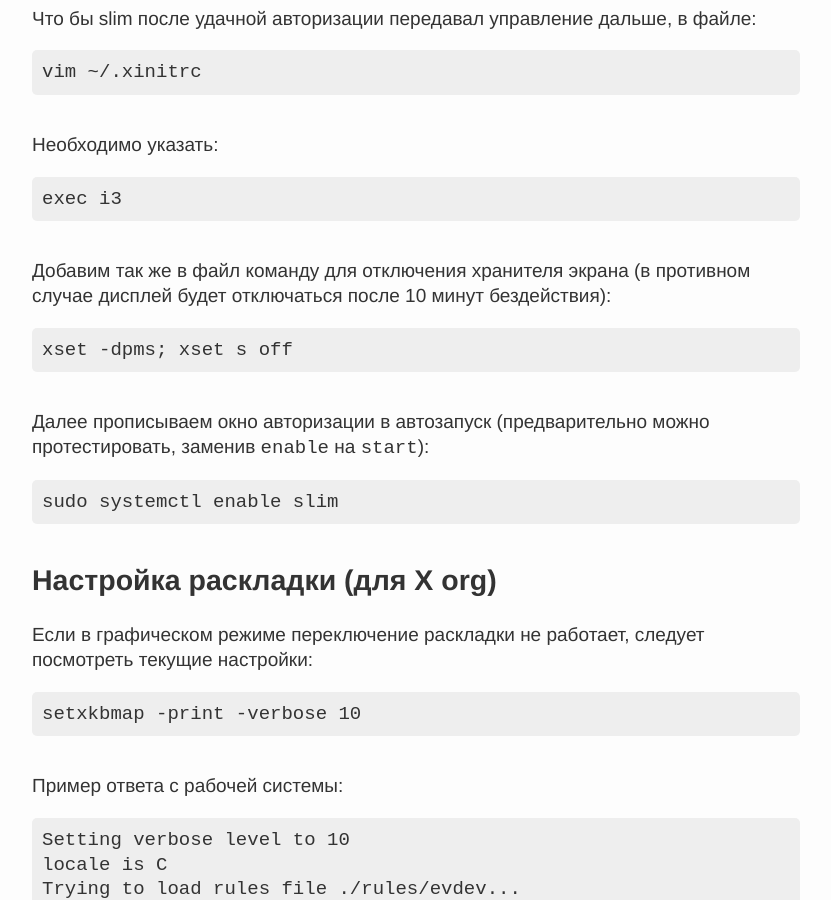
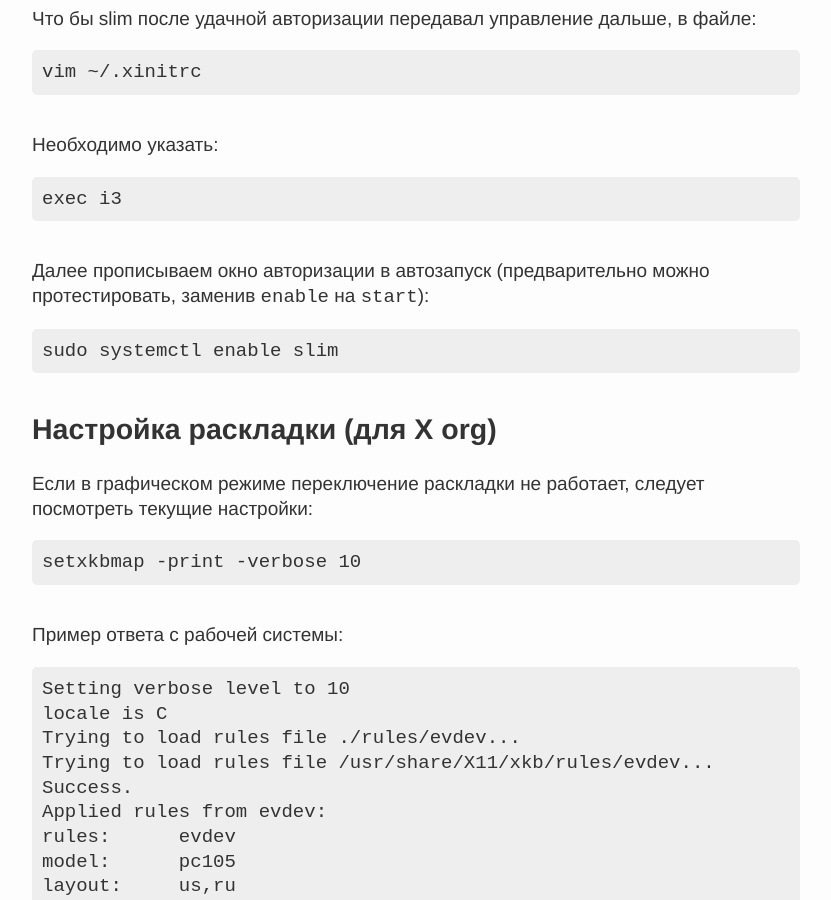
Before and after one commit to Vlad-ku/vlad-ku.github.io, a Jekyll site: the page built from _posts/2018-11-06-setting-arch.md, in a window 1280 px wide and 900 px high, scrolled down 2678 px. Shown: the whole window, without its empty margins (224-1055 px from the left). Built offline with Jekyll 4.4.1, drawn with Linux system fonts in a browser that asks for light colours; nearby versions of some CDN libraries.

Commit message:
откат

````diff
--- a/_posts/2018-11-06-setting-arch.md
+++ b/_posts/2018-11-06-setting-arch.md
@@ -100,12 +100,6 @@ vim ~/.xinitrc
 
 ```
 exec i3
-```
-
-Добавим так же в файл команду для отключения хранителя экрана (в противном случае дисплей будет отключаться после 10 минут бездействия):
-
-```
-xset -dpms; xset s off
 ```
 
 Далее прописываем окно авторизации в автозапуск (предварительно можно протестировать, заменив `enable` на `start`):
````
